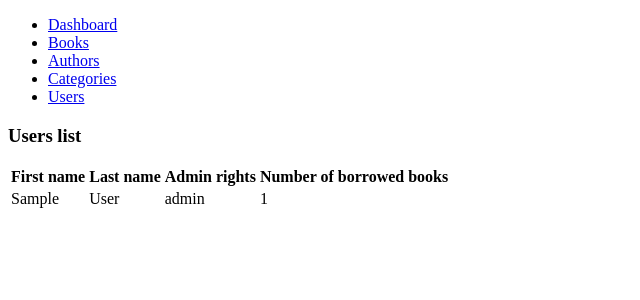
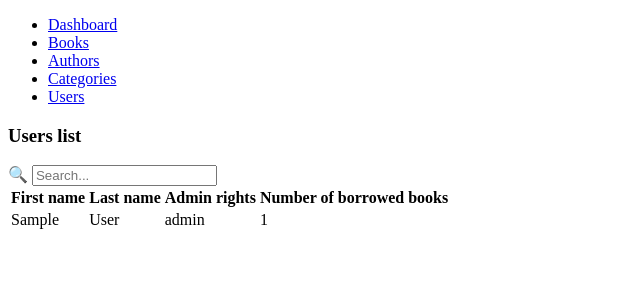
Before and after one commit to malinuuus/library-management-system, a PHP site: page /index.php?page=users in a window 1280 px wide. Shown: the part 85-385 px from the top of the page, without its empty margins (0-640 px from the left). Run offline with PHP 8.4, Linux system fonts and the light colour scheme; the visitor is signed in with stand-in values (Sample User, id 1); tables that the repository leaves empty or names only in its code hold one stand-in row (values such as "Sample post").

Commit message:
Add search bar in users list

```diff
--- a/js/filter_data.js
+++ b/js/filter_data.js
@@ -1,6 +1,7 @@
 const searchBar = document.getElementById('search-bar');
 const booksArray = document.querySelectorAll('.book-row');
 const authorsArray = document.querySelectorAll('.author-info');
+const usersArray = document.querySelectorAll('.user-info');
 
 function filterRows(nodeList, tagName, filterColumns) {
     nodeList.forEach(item => {
@@ -24,5 +25,7 @@ searchBar.addEventListener('keyup', () => {
         filterRows(booksArray, 'td', ['title', 'author', 'category']);
     } else if (authorsArray.length !== 0) {
         filterRows(authorsArray, 'h4', ['name']);
+    } else if (usersArray.length !== 0) {
+        filterRows(usersArray, 'td', ['first-name', 'last-name'])
     }
 })
--- a/users.php
+++ b/users.php
@@ -1,5 +1,10 @@
 <h3>Users list</h3>
-<table class="users-list">
+<div class="users">
+    <div>
+        <label class="search-bar-label" for="search-bar">🔍</label>
+        <input type="text" id="search-bar" placeholder="Search...">
+    </div>
+    <table class="users-table">
         <tr>
             <th>First name</th>
             <th>Last name</th>
@@ -19,10 +24,10 @@
 
             echo <<< USER
                 <tr class="user-info" onclick="window.location='index.php?page=userProfile&id=$user[id]'">
-                <td>$user[first_name]</td>
-                <td>$user[last_name]</td>
-                <td>$admin</td>
-                <td>$booksCount</td>
+                    <td class="user-info-first-name">$user[first_name]</td>
+                    <td class="user-info-last-name">$user[last_name]</td>
+                    <td class="user-info-admin">$admin</td>
+                    <td class="user-info-books">$booksCount</td>
                 </tr>
             USER;
         }
@@ -30,3 +35,5 @@
         $db->close();
         ?>
     </table>
+</div>
+<script src="js/filter_data.js"></script>
```
Lines whose indentation alone changed are shown as unchanged.
